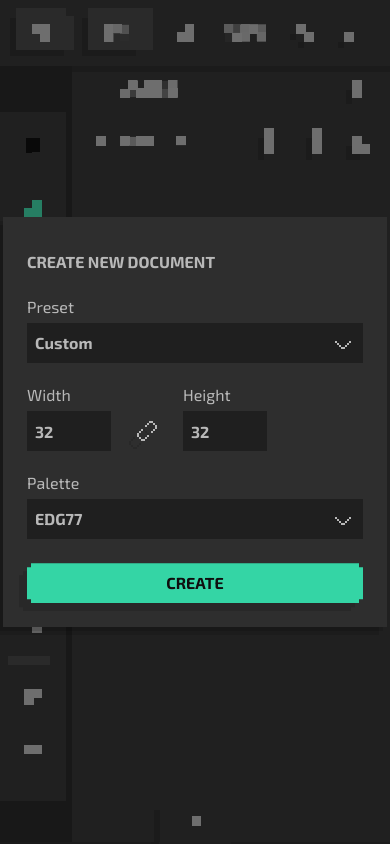
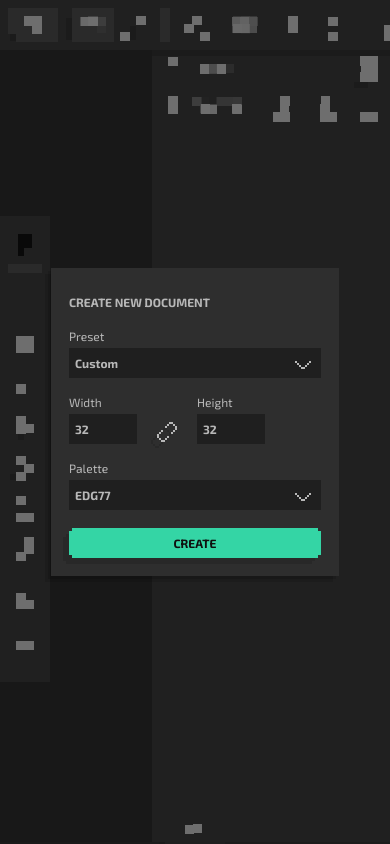
Before and after one commit to anaga-dev/pixel, a Vue app: page / in a window 390 px wide. Built offline with nearby package versions, Linux system fonts and the light colour scheme; what @vueuse/gesture would draw is missing.

Commit message:
fix: toolbars

```diff
--- a/src/components/SymmetrySettings.vue
+++ b/src/components/SymmetrySettings.vue
@@ -30,8 +30,8 @@ function onClick(axis) {
 
 <style scoped>
 .SymmetrySettings {
-  top: var(--widthToolbar);
-  right: var(--widthPanels);
+  top: calc(var(--widthToolbar) + var(--spaceS));
+  right: calc(var(--widthPanels) + var(--spaceS));
 }
 
 .enabled {
--- a/src/components/Tools.vue
+++ b/src/components/Tools.vue
@@ -25,16 +25,6 @@
       <ToolButton label="Eyedropper" :active="pixelDocument.tool === Tool.DROPPER" @click="pixelDocument.setTool(Tool.DROPPER)">
         <Icon i="eyedropper" />
       </ToolButton>
-      <Divider />
-      <Button
-        label="Symmetry aid"
-        variant="ghost"
-        :active="pixelDocument.symmetry.axis !== null"
-        @click.stop="pixelDocument.toggleSymmetrySettings">
-        <Icon i="symmetry-vertical" v-if="pixelDocument.symmetry.axis === 'vertical'" />
-        <Icon i="symmetry-two-axis" v-else-if="pixelDocument.symmetry.axis === 'both'" />
-        <Icon i="symmetry-horizontal" v-else />
-      </Button>
     </template>
     <!--
       FIXME: Aunque parezca que no, esto está siendo un agujero de rendimiento, supongo
@@ -57,7 +47,6 @@ import Toolbar from '@/components/Toolbar.vue'
 import ToolButton from '@/components/ToolButton.vue'
 import ToolColor from '@/components/ToolColor.vue'
 import ColorPicker from '@/components/ColorPicker.vue'
-import Button from '@/components/Button.vue'
 import { useDocumentStore } from '@/stores/PixelDocument'
 import Icon from '@/components/Icon.vue'
 import Divider from '@/components/Divider.vue'
--- a/src/css/global.css
+++ b/src/css/global.css
@@ -99,3 +99,9 @@ canvas {
   width: 100%;
   height: 100%;
 }
+
+@media (max-width: 1024px) {
+  html {
+    font-size: 12px;
+  }
+}
--- a/src/pages/PixelEditor.vue
+++ b/src/pages/PixelEditor.vue
@@ -6,6 +6,15 @@
           <ToolSettings :tool="pixelDocument.tool" />
         </template>
         <template #right>
+          <Button
+            label="Symmetry aid"
+            variant="ghost"
+            :active="pixelDocument.symmetry.axis !== null"
+            @click.stop="pixelDocument.toggleSymmetrySettings">
+            <Icon i="symmetry-vertical" v-if="pixelDocument.symmetry.axis === 'vertical'" />
+            <Icon i="symmetry-two-axis" v-else-if="pixelDocument.symmetry.axis === 'both'" />
+            <Icon i="symmetry-horizontal" v-else />
+          </Button>
           <Divider vertical />
           <Zoom />
           <Divider vertical />
```
